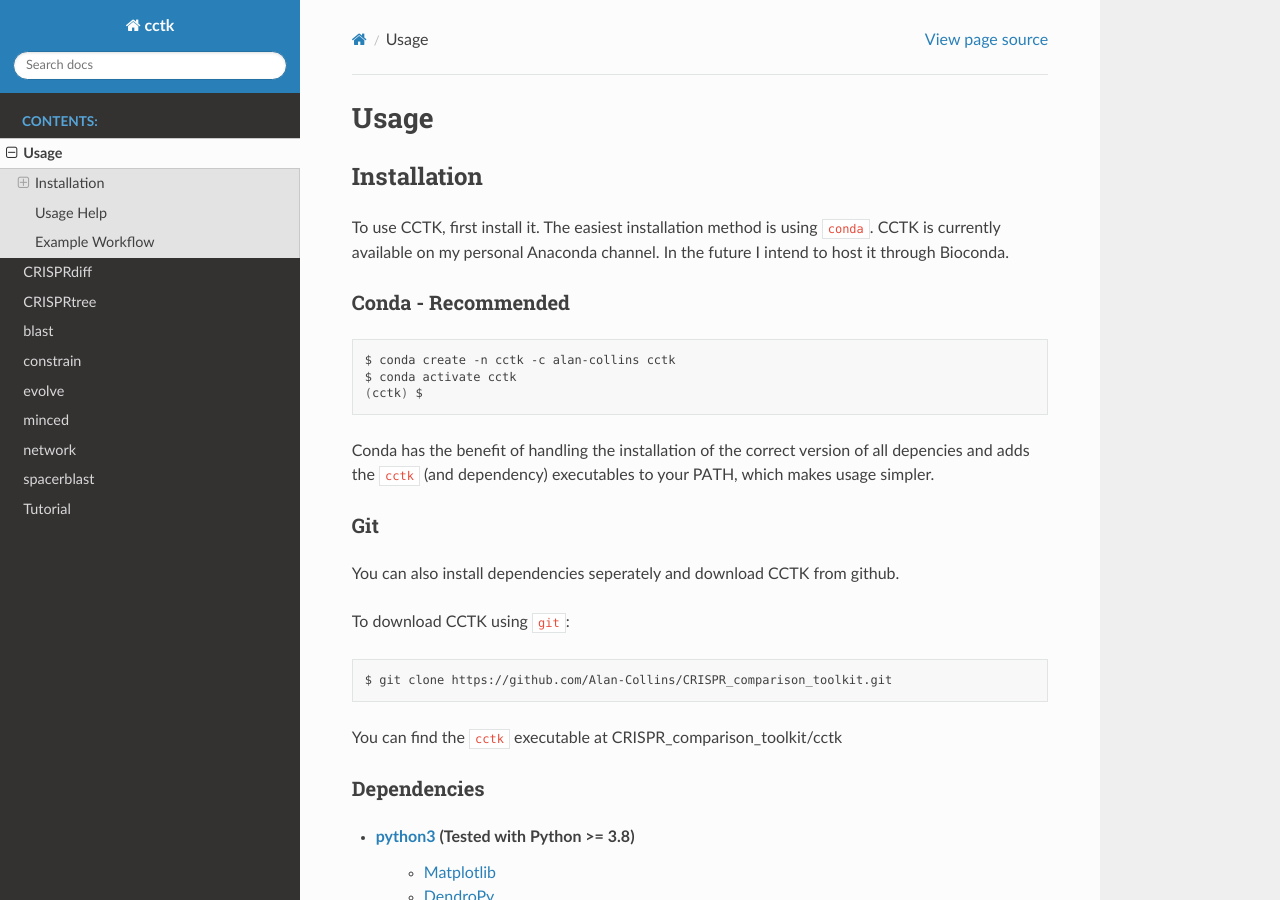
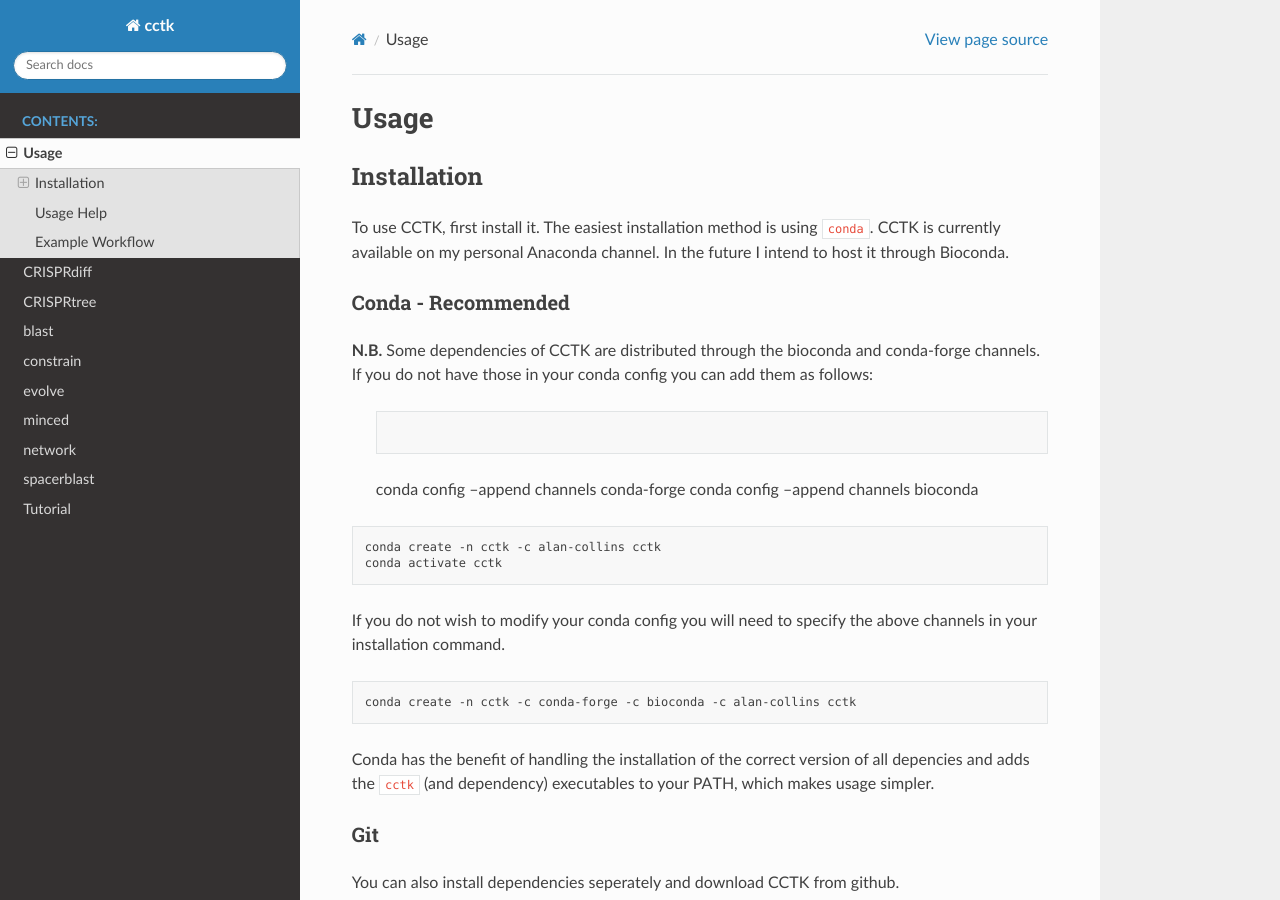
Before and after one commit to Alan-Collins/CRISPR_comparison_toolkit, a Sphinx documentation site: the page built from docs/source/usage.rst, in a window 1280 px wide and 900 px high. Built offline with Sphinx 7.4.7 and the Read the Docs theme 2.0.0, drawn with Linux system fonts in a browser that asks for light colours.

Commit message:
add channel specification and config adding to install instructions

```diff
--- a/docs/source/usage.rst
+++ b/docs/source/usage.rst
@@ -11,12 +11,24 @@ To use CCTK, first install it. The easiest installation method is using ``conda`
 Conda - Recommended
 ^^^^^^^^^^^^^^^^^^^
 
+**N.B.** Some dependencies of CCTK are distributed through the bioconda and conda-forge channels. If you do not have those in your conda config you can add them as follows:
+
+  .. code-block:: shell
+
+  conda config --append channels conda-forge
+  conda config --append channels bioconda
+
 
 .. code-block:: shell
 
-   $ conda create -n cctk -c alan-collins cctk
-   $ conda activate cctk
-   (cctk) $
+  conda create -n cctk -c alan-collins cctk
+  conda activate cctk
+
+If you do not wish to modify your conda config you will need to specify the above channels in your installation command.
+
+.. code-block:: shell
+
+  conda create -n cctk -c conda-forge -c bioconda -c alan-collins cctk
 
 Conda has the benefit of handling the installation of the correct version of all depencies and adds the ``cctk`` (and dependency) executables to your PATH, which makes usage simpler.
 
```
